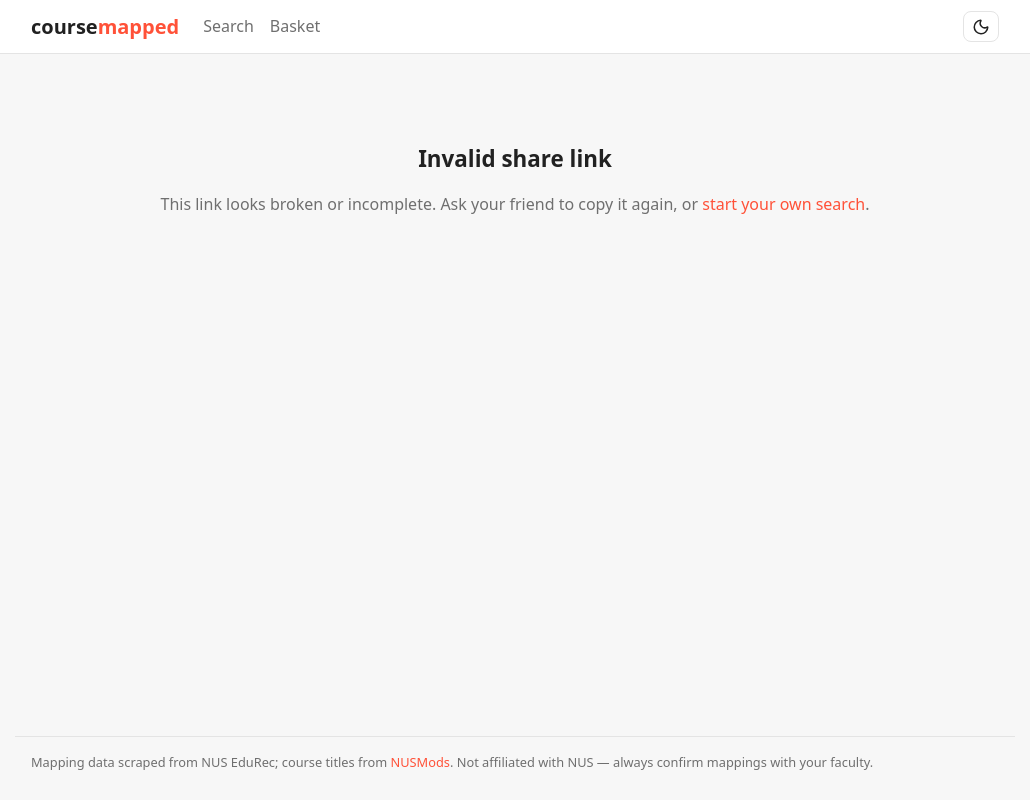
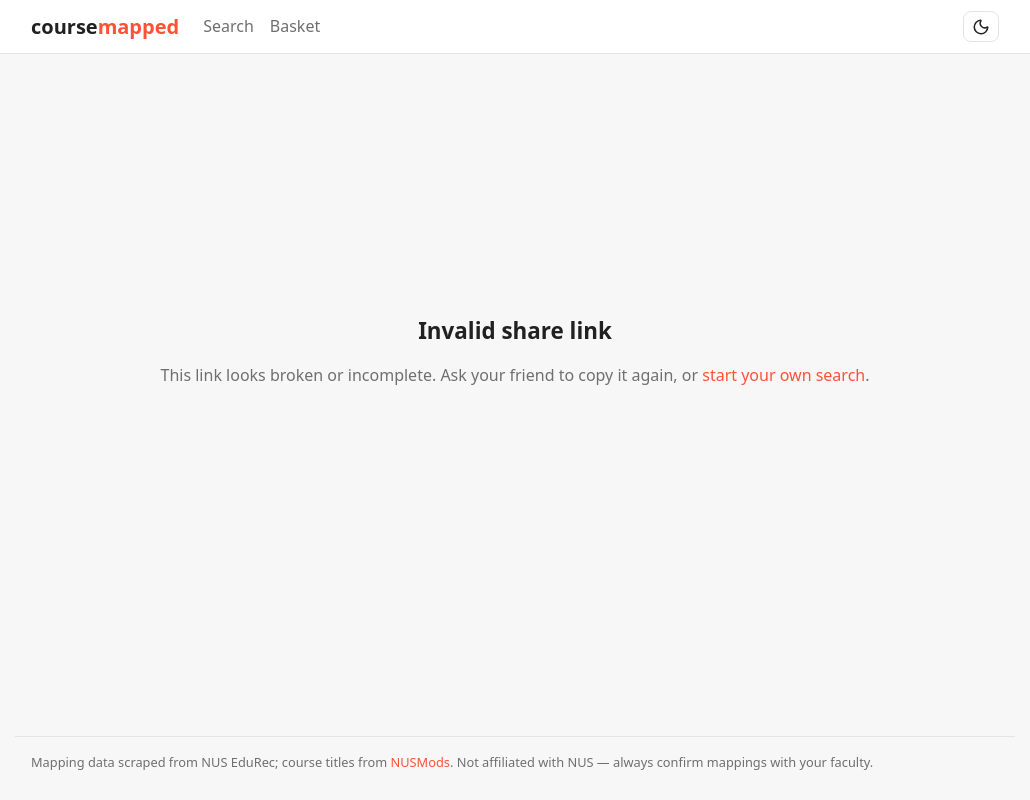
Before and after one commit to happyweijie/coursemapped, a React (Vite) app: page /share in a window 1280 px wide. Shown: the whole page, without its empty margins (125-1155 px from the left). Built offline with nearby package versions, Linux system fonts and the light colour scheme.

Commit message:
Centre empty states in the main content area

```diff
--- a/src/styles.css
+++ b/src/styles.css
@@ -71,6 +71,9 @@ a {
   padding: 1.5rem 1rem 3rem;
   flex: 1;
   width: 100%; /* auto cross-axis margins disable flex stretch, so span explicitly */
+  /* Column flex so children can vertically centre themselves (empty states). */
+  display: flex;
+  flex-direction: column;
 }
 
 .site-footer {
@@ -555,7 +558,9 @@ a {
 
 .empty-state {
   text-align: center;
-  margin: 4rem 0;
+  /* Centre between header and footer, nudged slightly above true centre. */
+  margin: auto 0;
+  transform: translateY(-4vh);
   color: var(--muted);
 }
 
```
